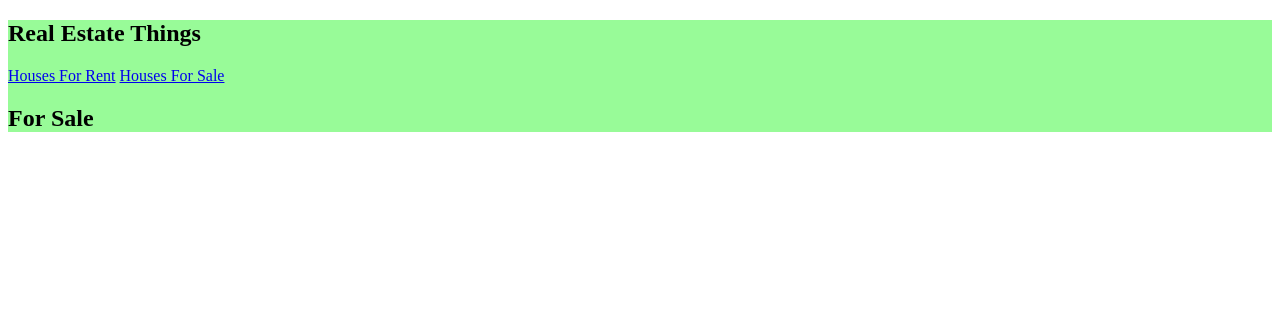
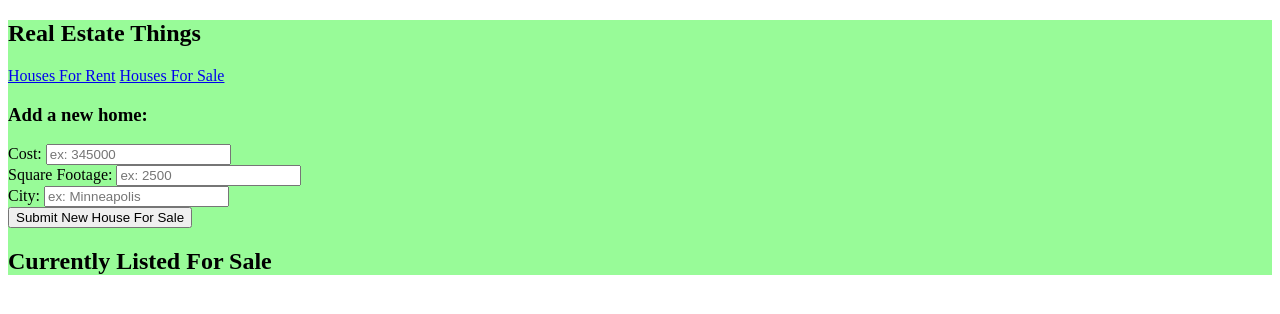
Before and after one commit to Goetsit/RE_app, a website: page public/index.html at #!/sale in a window 1280 px wide. Drawn offline with nearby package versions, Linux system fonts and the light colour scheme; no server answers.

Commit message:
added input for new sale

```diff
--- a/public/templates/sale.html
+++ b/public/templates/sale.html
@@ -1,11 +1,19 @@
 <div id="sales">
-        <h2>For Sale</h2>
-        <div class="homesSale" ng-repeat="sales in sale.sales" >
+    <h3>Add a new home:</h3>
+    <form ng-submit="sale.newSale(sale.newS)">
+            Cost: <input type="text" ng-model="sale.newS.cost" id="costSale" placeholder="ex: 345000"><br>
+            Square Footage: <input type="text" ng-model="sale.newS.sqft" id="sqftSale" placeholder="ex: 2500"><br>
+            City: <input type="text" ng-model="sale.newS.city" id="citySale" placeholder="ex: Minneapolis"><br>
+            <button type="submit" >Submit New House For Sale</button>
+        </form>
+        <h2>Currently Listed For Sale</h2>
+
+    <div class="homesSale" ng-repeat="sales in sale.sales">
 
         <div>
             <ul>
                 <li>Cost: {{sales.cost}}</li>
-                            <li>SquareFootage: {{sales.sqft}}</li>
+                <li>Square Footage: {{sales.sqft}}</li>
                 <li>City: {{sales.city}}</li>
 
             </ul>
```
Lines whose indentation alone changed are shown as unchanged.
